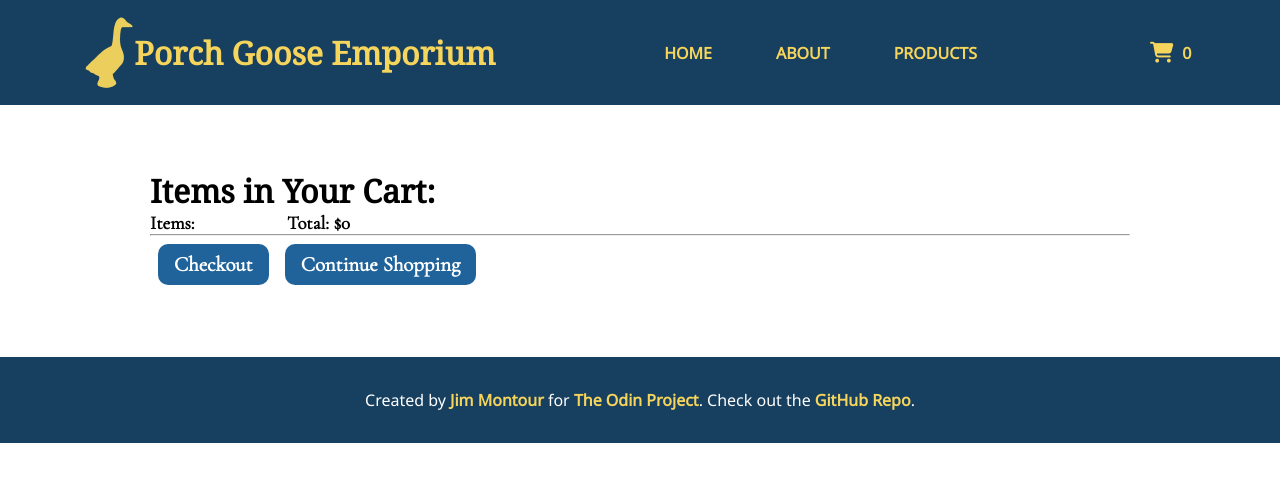
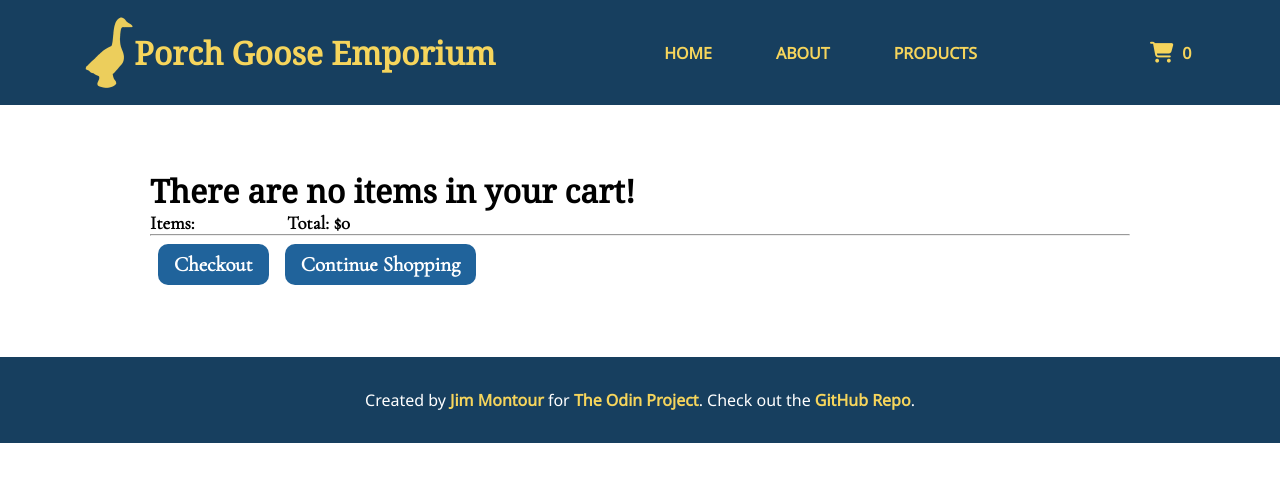
Before and after one commit to jimmontour/shopping-cart, a React (Create React App) app: page /cart in a window 1280 px wide. Shown: the top 482 px of the page. Built offline with nearby package versions, Linux system fonts and the light colour scheme.

Commit message:
feat: :construction: add conditional render of items in shopping cart

```diff
--- a/src/pages/CartSummary.js
+++ b/src/pages/CartSummary.js
@@ -15,11 +15,16 @@ export default function Products(props) {
 
    return (
       <div className="container">
-         <h1>Items in Your Cart:</h1>
-         <div className="totals">
-            <h3>Items: {props.cart.count}</h3>
-            <h3>Total: ${calculateTotal(props.cart)}</h3>
-         </div>
+
+         {props.cart.length === 0
+         ? <h1>There are no items in your cart!</h1>
+         :  <h1>Items in Your Cart:</h1>
+         }
+            <div className="totals">
+               <h3>Items: {props.cart.count}</h3>
+               <h3>Total: ${calculateTotal(props.cart)}</h3>
+            </div>
+
          <hr />
          <div className="summary-items-container">
             {props.cart.map((outfit) => {
```
Also changed, not shown: 1 other file (tests, documents, lock files or other folders).
